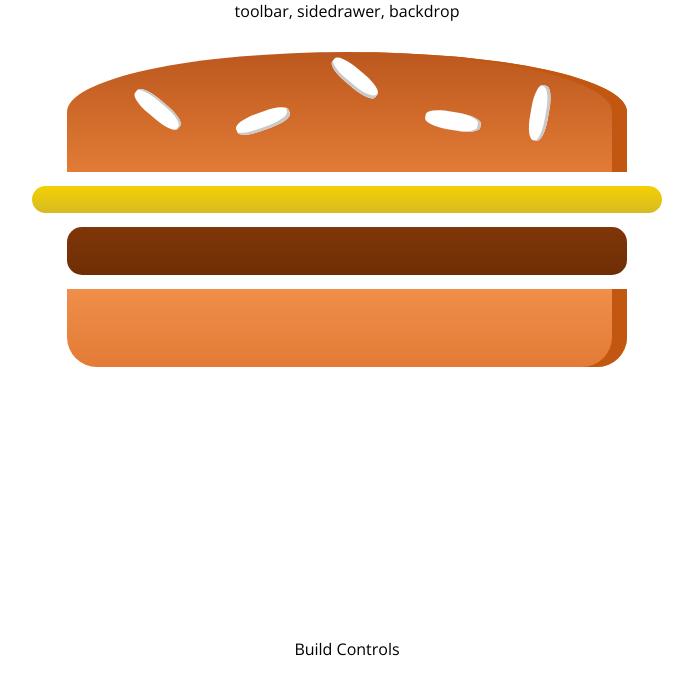
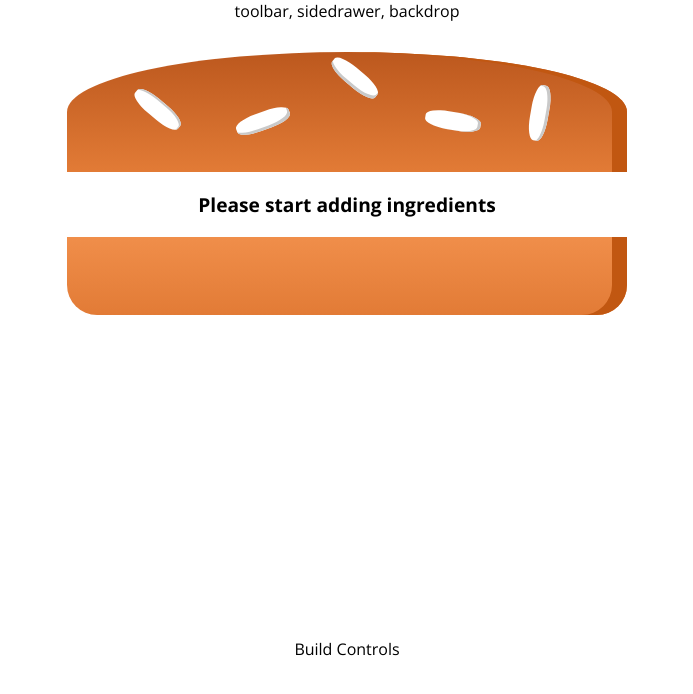
Before and after one commit to seano424/burger-app, a React (Create React App) app: page / in a window 1280 px wide. Shown: the top 694 px of the page, without its empty margins (293-986 px from the left). Built offline with nearby package versions, Linux system fonts and the light colour scheme.

Commit message:
understanding and working with reduce and concat

```diff
--- a/src/components/Burger/Burger.js
+++ b/src/components/Burger/Burger.js
@@ -1,14 +1,28 @@
-import React from 'react';
-import styles from './Burger.module.css'
-import BurgerIngredient from './BurgerIngredient/BurgerIngredient'
+import React from "react";
+import styles from "./Burger.module.css";
+import BurgerIngredient from "./BurgerIngredient/BurgerIngredient";
 
 const burger = (props) => {
+  let transformedIngredients = Object.keys(props.ingredients).map((igKey) => {
+    return [...Array(props.ingredients[igKey])].map((_, i) => {
+      return <BurgerIngredient key={igKey + i} type={igKey} />;
+    });
+  })
+  .reduce((arr, el) => {
+    return arr.concat(el)
+  }, []);
+
+  if (transformedIngredients.length === 0) {
+    transformedIngredients = <p>Please start adding ingredients</p>
+  }
+
+
+
   return (
     <div className={styles.Burger}>
-      <BurgerIngredient type="bread-top"></BurgerIngredient>
-      <BurgerIngredient type="cheese"></BurgerIngredient>
-      <BurgerIngredient type="meat"></BurgerIngredient>
-      <BurgerIngredient type="bread-bottom"></BurgerIngredient>
+      <BurgerIngredient type="bread-top"/>
+      {transformedIngredients}
+      <BurgerIngredient type="bread-bottom"/>
     </div>
   );
 };
--- a/src/containers/BurgerBuilder/BurgerBuilder.js
+++ b/src/containers/BurgerBuilder/BurgerBuilder.js
@@ -3,10 +3,20 @@
 import Burger from "../../components/Burger/Burger";
 
 class BurgerBuilder extends Component {
+
+  state = {
+    ingredients: {
+      salad: 0,
+      bacon: 0,
+      cheese: 0,
+      meat: 0,
+    }
+  }
+
   render() {
     return (
       <>
-        <Burger />
+        <Burger ingredients={this.state.ingredients} />
         <div>Build Controls</div>
       </>
     );
```
Also changed, not shown: 1 other file (tests, documents, lock files or other folders).
